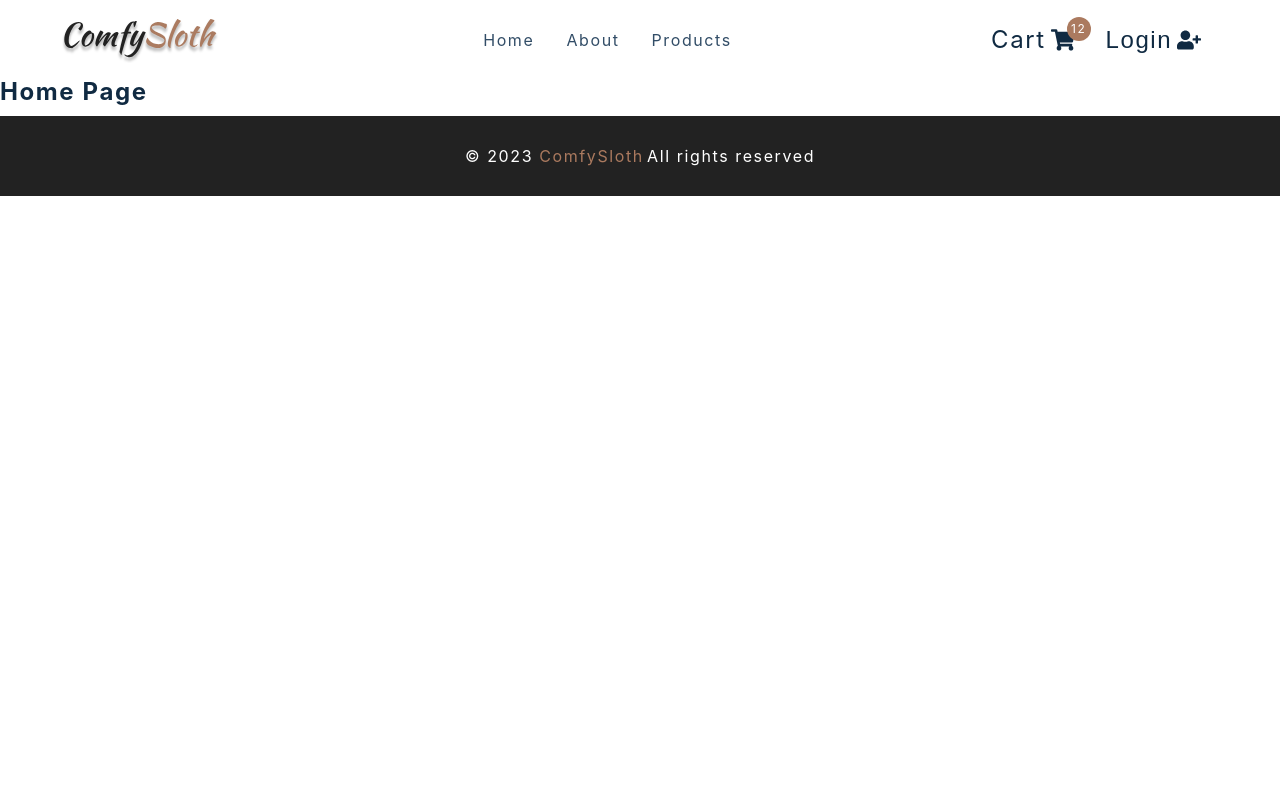
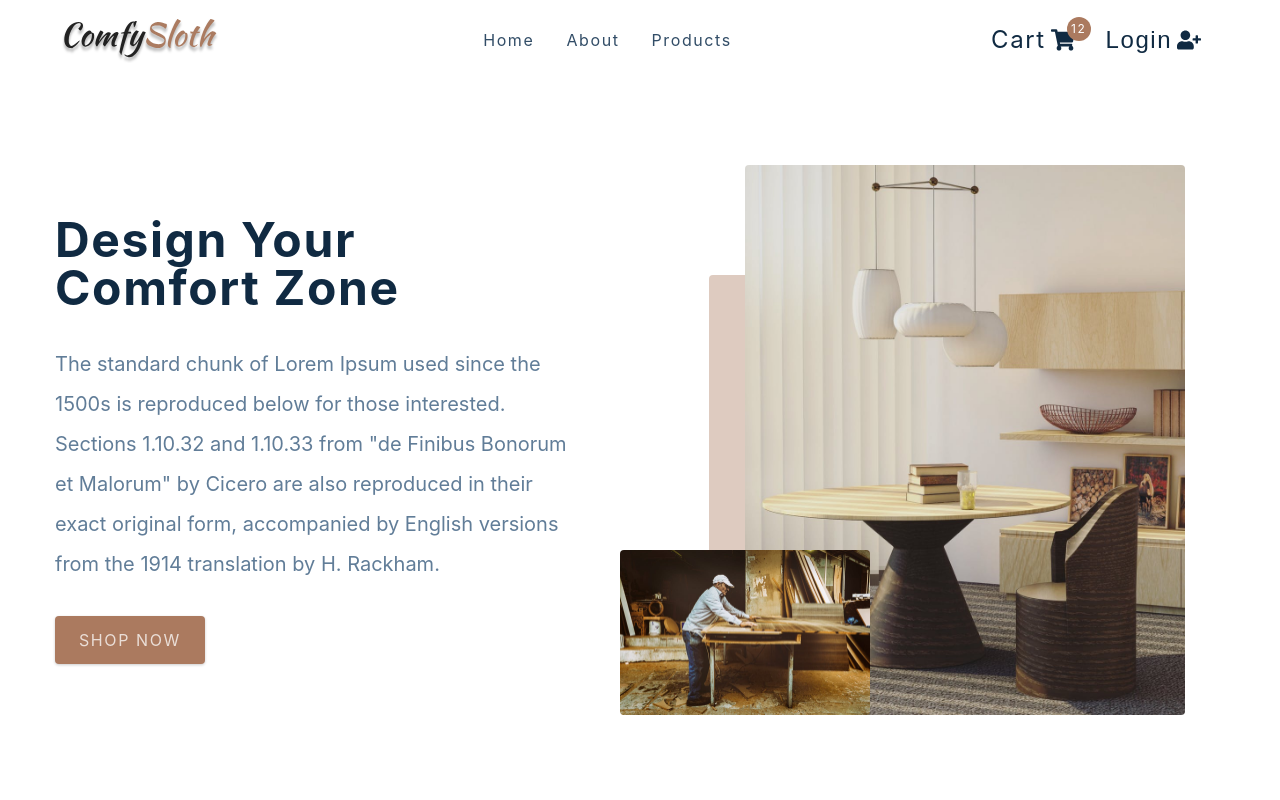
Before and after one commit to GrigoriSchneider/moebel-react, a React (Create React App) app: page / in a window 1280 px wide. Shown: the top 800 px of the page. Built offline with nearby package versions, Linux system fonts and the light colour scheme; the HTML template or start-up script is replaced by a standard one.

Commit message:
homepage added

```diff
--- a/src/components/Hero.js
+++ b/src/components/Hero.js
@@ -1,12 +1,35 @@
-import React from 'react'
-import styled from 'styled-components'
-import { Link } from 'react-router-dom'
-import heroBcg from '../assets/hero-bcg.jpeg'
-import heroBcg2 from '../assets/hero-bcg-2.jpeg'
+import React from "react";
+import styled from "styled-components";
+import { Link } from "react-router-dom";
+import heroBcg from "../assets/hero-bcg.jpeg";
+import heroBcg2 from "../assets/hero-bcg-2.jpeg";
 
 const Hero = () => {
-  return <h4>hero</h4>
-}
+  return (
+    <Wrapper className="section-center">
+      <article className="content">
+        <h1>
+          design your <br />
+          comfort zone
+        </h1>
+        <p>
+          The standard chunk of Lorem Ipsum used since the 1500s is reproduced
+          below for those interested. Sections 1.10.32 and 1.10.33 from "de
+          Finibus Bonorum et Malorum" by Cicero are also reproduced in their
+          exact original form, accompanied by English versions from the 1914
+          translation by H. Rackham.
+        </p>
+        <Link to="products" className="btn hero-btn">
+          shop now
+        </Link>
+      </article>
+      <article className="img-container">
+        <img src={heroBcg} alt="nice table" className="main-img" />
+        <img src={heroBcg2} alt="person working" className="accent-img" />
+      </article>
+    </Wrapper>
+  );
+};
 
 const Wrapper = styled.section`
   min-height: 60vh;
@@ -58,7 +81,7 @@ const Wrapper = styled.section`
       border-radius: var(--radius);
     }
     .img-container::before {
-      content: '';
+      content: "";
       position: absolute;
       width: 10%;
       height: 80%;
@@ -68,6 +91,6 @@ const Wrapper = styled.section`
       border-radius: var(--radius);
     }
   }
-`
+`;
 
-export default Hero
+export default Hero;
--- a/src/pages/HomePage.js
+++ b/src/pages/HomePage.js
@@ -1,7 +1,14 @@
-import React from 'react'
-import { FeaturedProducts, Hero, Services, Contact } from '../components'
+import React from "react";
+import { FeaturedProducts, Hero, Services, Contact } from "../components";
 const HomePage = () => {
-  return <h4>home page</h4>
-}
+  return (
+    <main>
+      <Hero />
+      <FeaturedProducts />
+      <Services />
+      <Contact />
+    </main>
+  );
+};
 
-export default HomePage
+export default HomePage;
```
